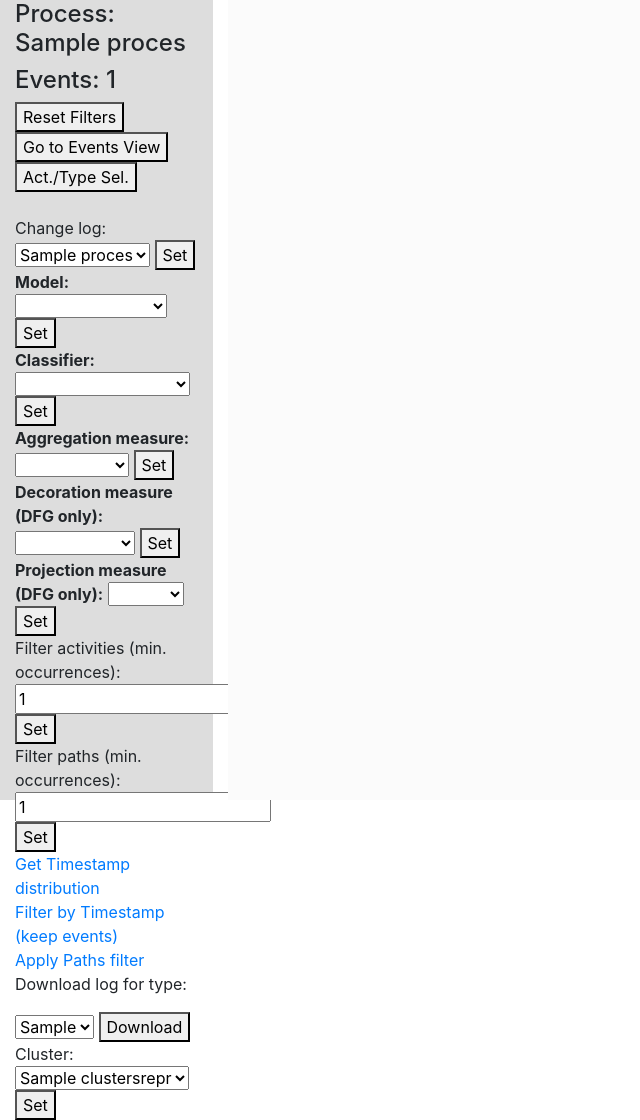
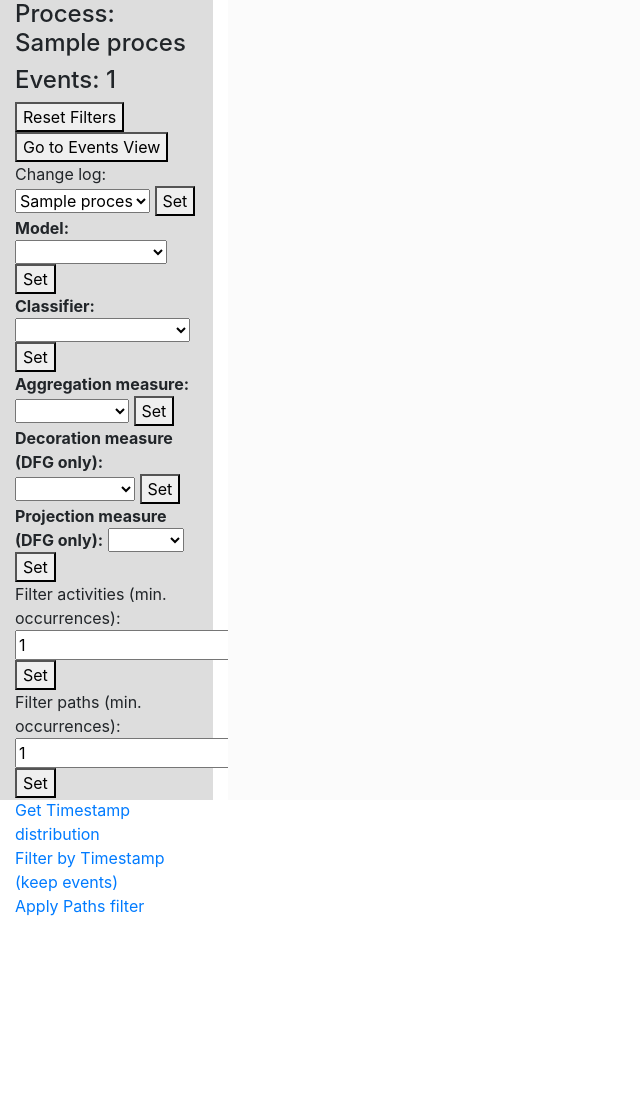
Before and after one commit to Javert899/pm4py-mdl, a Flask app: template templates/process_view.html in a window 1280 px wide. Shown: the whole page, without its empty margins (0-640 px from the left). After the commit the page ends 916 px from the top, so only its background shows below. Run offline with Flask 2, Linux system fonts and the light colour scheme; the template is opened without the code that fills it: most values are stand-ins (such as "Sample title", 1, 10 or a date in 2020); parts of the project's set-up code (start-up, migrations or seed data) failed here and were passed over.

Commit message:
refactoring

```diff
--- a/controllers/defaults.py
+++ b/controllers/defaults.py
@@ -5,8 +5,8 @@
 CONFIGURATION = 1
 
 if CONFIGURATION == 1:
-    DEFAULT_MODEL_TYPE = "process_tree"
+    DEFAULT_MODEL_TYPE = "dfg"
 elif CONFIGURATION == 2:
-    DEFAULT_MODEL_TYPE = "process_tree"
+    DEFAULT_MODEL_TYPE = "dfg"
 elif CONFIGURATION == 3:
-    DEFAULT_MODEL_TYPE = "process_tree"
+    DEFAULT_MODEL_TYPE = "dfg"
--- a/controllers/process.py
+++ b/controllers/process.py
@@ -336,9 +336,9 @@ class Process(object):
         self.graph = None
 
     def set_properties(self):
-        if len(self.dataframe) < 505:
+        """if len(self.dataframe) < 505:
             self.get_graph()
-            self.do_clustering()
+            self.do_clustering()"""
         self.activities = sorted(list(self.dataframe["event_activity"].unique()))
         attr_types = self.get_act_attr_types(self.activities)
         act_obj_types = self.get_act_obj_types(self.activities)
--- a/pm4pymdl/algo/mvp/gen_framework2/general.py
+++ b/pm4pymdl/algo/mvp/gen_framework2/general.py
@@ -19,7 +19,7 @@ def preprocess(df, parameters=None):
     if conversion_needed:
         df = succint_mdl_to_exploded_mdl.apply(df)
 
-    df = clean_objtypes.perfom_cleaning(df, parameters=parameters)
+    #df = clean_objtypes.perfom_cleaning(df, parameters=parameters)
 
     if len(df) == 0:
         df = pd.DataFrame({"event_id": [], "event_activity": []})
--- a/pm4pymdl/visualization/mvp/gen_framework2/versions/dfg.py
+++ b/pm4pymdl/visualization/mvp/gen_framework2/versions/dfg.py
@@ -10,7 +10,7 @@ COLORS = ["#05B202", "#A13CCD", "#39F6C0", "#BA0D39", "#E90638", "#07B423", "#30
 
 def get_label(act):
     if len(act) > 10:
-        return act[:10]
+        return act[:10]+"..."
     return act
 
 def apply(res, measure="frequency", freq="events", classifier="activity", projection="no", parameters=None):
@@ -61,8 +61,6 @@ def apply(res, measure="frequency", freq="events", classifier="activity", projec
                 act_id = str(id(act))
 
                 if key == acti_assignation_map[act]:
-                    print(act, acti_assignation_map[act])
-
                     acti_map[act] = act_id
                     if act in res["activities_repeated"]:
                         label = get_label(act)
--- a/templates/process_view.html
+++ b/templates/process_view.html
@@ -18,7 +18,7 @@
           <div>
               <button onclick="javascript:resetFilters()">Reset Filters</button><br />
               <button id="goback" onclick="javascript:goToCasesView()">Go to Events View</button><br />
-              <button id="activitysel" onclick="javascript:goToActOtSelection()">Act./Type Sel.</button><br /><br />
+              <!--<button id="activitysel" onclick="javascript:goToActOtSelection()">Act./Type Sel.</button><br /><br />-->
           </div>
           <div>
               Change log:
@@ -87,13 +87,13 @@
           <div>
               <a href="javascript:applySpecPathFilter()">Apply Paths filter</a>
           </div>
-          <div>
+          <!--<div>
               <p>Download log for type:</p>
               <select id="object_type_sel" name="object_type_sel">
 
               </select>
               <button onclick="javascript:getLogObjectType()">Download</button>
-          </div>
+          </div>-->
           <div style="display: none" id="clustersdiv">
               Cluster:
               <select id="clusterselector" name="clusterselector">
@@ -295,7 +295,7 @@
         clusters = '{{ Process.clustersrepr }}'.split("@@@");
         objtypes = '{{ Process.obj_types_str }}';
         objtypes = objtypes.split("@@@");
-        if (clusters.length > 0) {
+        /*if (clusters.length > 0) {
             var cluster_div = document.getElementById("clustersdiv");
             var cluster_selector = document.getElementById("clusterselector");
             let i = 0;
@@ -307,7 +307,7 @@
                 i++;
             }
             cluster_div.style.display = '';
-        }
+        }*/
         var log_selector = document.getElementById("logselector");
         let i = 0;
         while (i < pnames.length) {
@@ -326,7 +326,7 @@
             var option = document.createElement("option");
             option.text = objtypes[i];
             option.value = objtypes[i];
-            object_type_sel.add(option);
+            //object_type_sel.add(option);
             i++;
         }
         var x = document.cookie.split(";");
```
